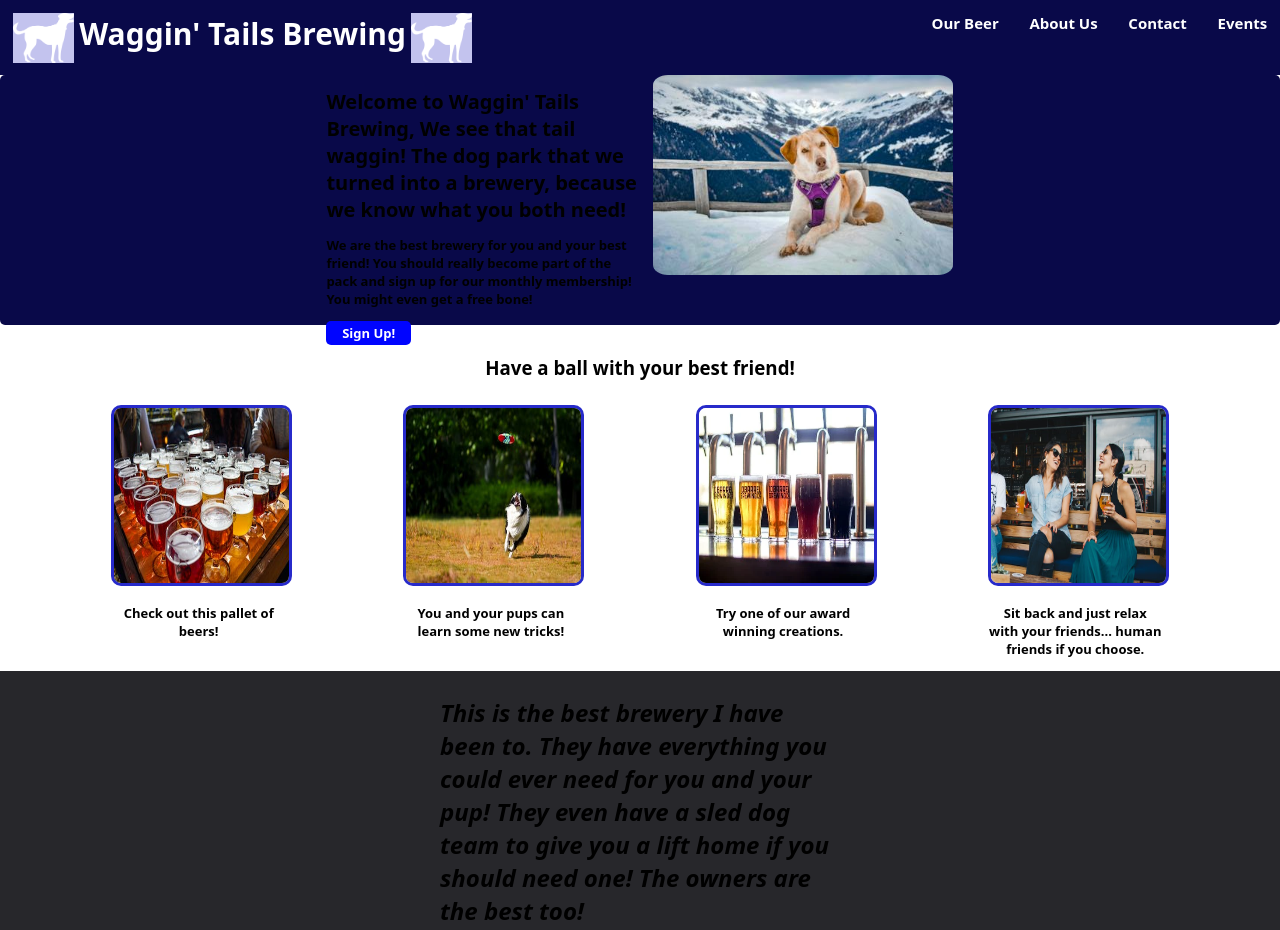
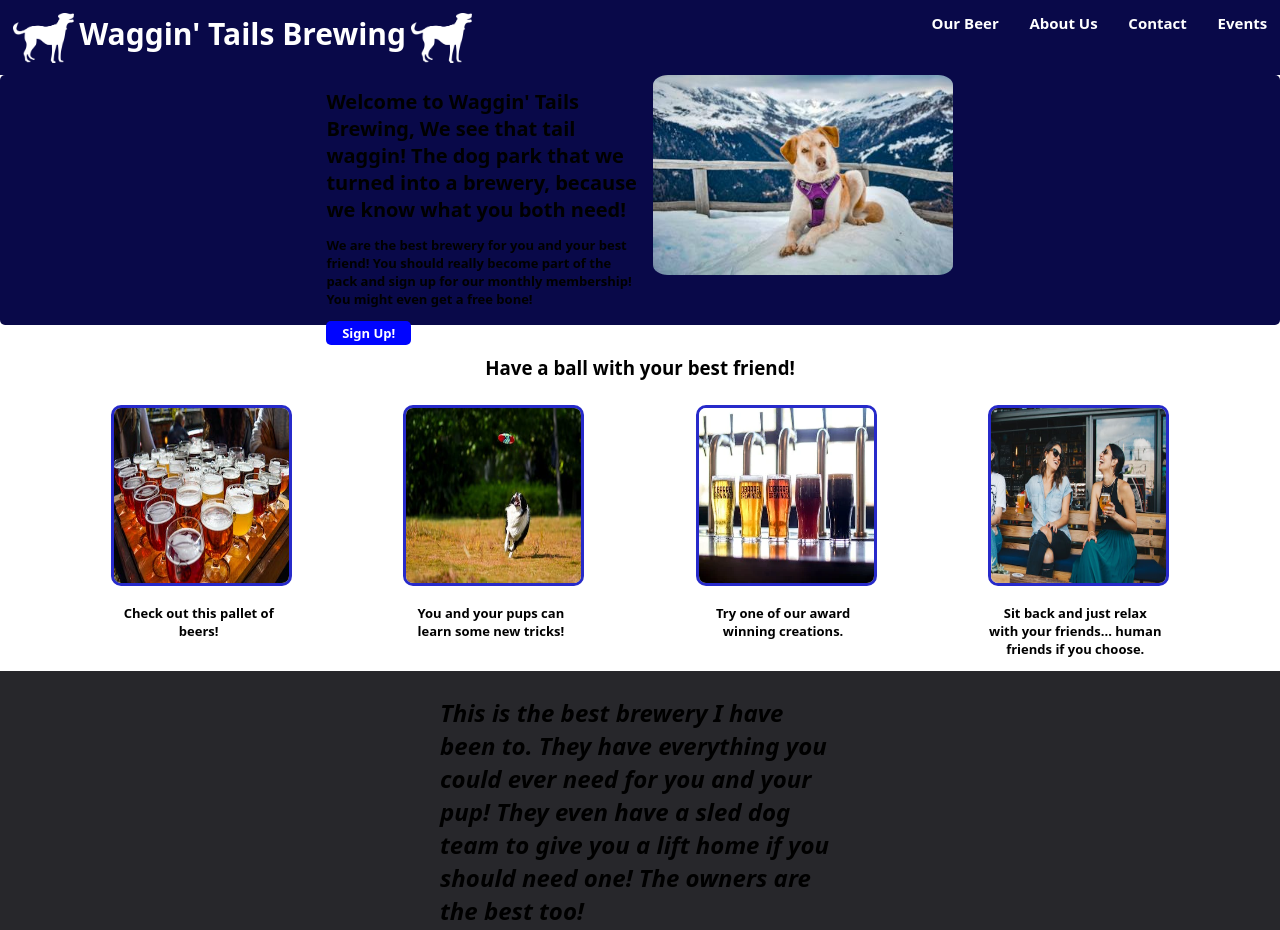
Before and after one commit to stealthawk98/Waggin_tails_website, a plain HTML site: page index.html in a window 1280 px wide. Shown: the top 930 px of the page. Drawn offline with Linux system fonts and the light colour scheme.

Commit message:
Update WagginTailsMainPage.css

```diff
--- a/WagginTailsMainPage.css
+++ b/WagginTailsMainPage.css
@@ -50,7 +50,7 @@ h1 {
     height: 50px;
     margin-bottom: 0;
     border-bottom: 0;
-    background-color: #c3c3ee;
+    background-color: #090949;
 }
 
 h2{
```
